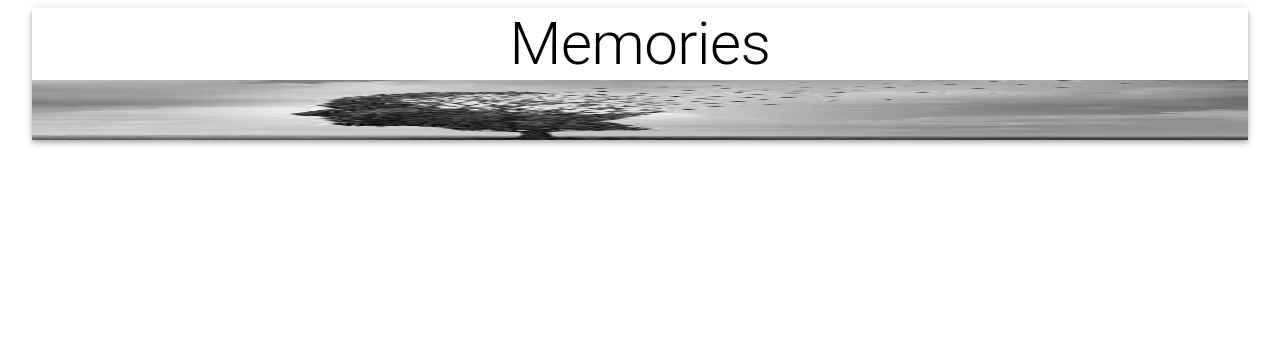
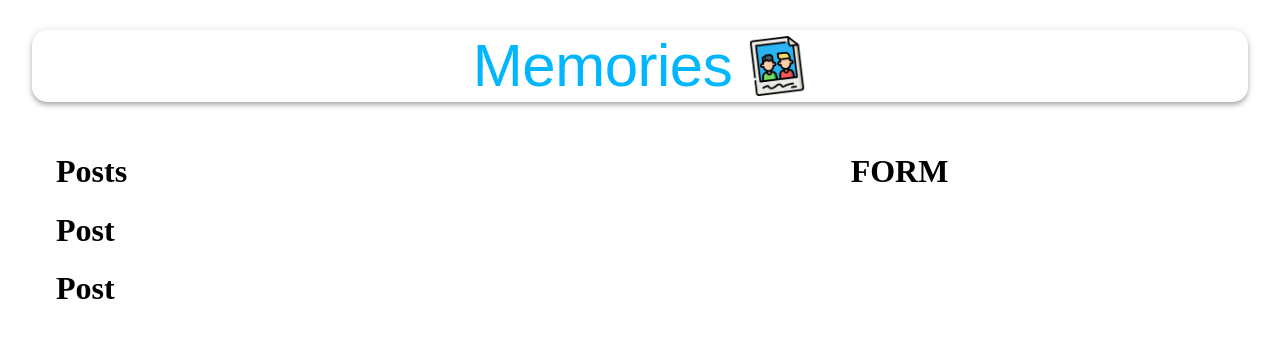
Before and after one commit to Troy-Peng-97/project-memories, a React (Create React App) app in the folder client/: page / in a window 1280 px wide. Shown: the top 338 px of the page. Built offline with nearby package versions, Linux system fonts and the light colour scheme.

Commit message:
finish topBar styling

```diff
--- a/client/src/App.js
+++ b/client/src/App.js
@@ -1,22 +1,27 @@
 import React from 'react';
 import { Container, AppBar, Typography, Grow, Grid } from "@material-ui/core";
 
+import Posts from './components/Posts/Posts';
+import Form from './components/Form/Form';
 import memories from './images/memories.jpeg'
+import useStyles from './styles';
+
 const App = () => {
+    const classes = useStyles();
     return (
         <Container maxidth="lg">
-            <AppBar position="static" color="inherit">
-                <Typography variant="h2" align="center">Memories</Typography>
-                <img src={memories} alt="memories" height="60" />
+            <AppBar className={classes.appBar} position="static" color="inherit">
+                <Typography className={classes.heading} variant="h2" align="center">Memories</Typography>
+                <img className={classes.image} src={memories} alt="memories" height="60" />
             </AppBar>
             <Grow in>
                 <Container>
                     <Grid container justify="space-between" alignItems="stretch" spacing={3}>
                         <Grid item xs={12} sm={7}>
-
+                            <Posts />
                         </Grid>
                         <Grid item xs={12} sm={4}>
-
+                            <Form />
                         </Grid>
                     </Grid>
                 </Container>
--- /dev/null
+++ b/client/src/components/Form/Form.js
@@ -0,0 +1,9 @@
+import react from 'react';
+
+const Form = () => {
+    return (
+        <h1>FORM</h1>
+    )
+}
+
+export default Form;
--- a/client/src/components/Posts/Post/Post.js
+++ b/client/src/components/Posts/Post/Post.js
@@ -0,0 +1,9 @@
+import react from 'react';
+
+const Post = () => {
+    return (
+        <h1>Post</h1>
+    )
+}
+
+export default Post;
--- a/client/src/components/Posts/Posts.js
+++ b/client/src/components/Posts/Posts.js
@@ -0,0 +1,14 @@
+import React from 'react';
+import Post from './Post/Post';
+
+const Posts = () => {
+    return (
+        <>
+            <h1>Posts</h1>
+            <Post />
+            <Post />
+        </>
+    )
+}
+
+export default Posts;
--- /dev/null
+++ b/client/src/styles.js
@@ -0,0 +1,20 @@
+import { makeStyles } from '@material-ui/core/styles';
+
+export default makeStyles(() => ({
+    appBar: {
+        borderRadius: 15,
+        margin: '30px 0',
+        display: 'flex',
+        flexDirection: 'row',
+        justifyContent: 'center',
+        alignItems: 'center',
+    },
+    heading: {
+        color: 'rgba(0,183,255, 1)',
+        fontFamily: 'fantasy',
+        fontStyle : 'Chalkduster'
+    },
+    image: {
+        marginLeft: '15px',
+    },
+}));
```
Also changed, not shown: client/src/components/Form/styles.js (added), client/src/components/From/styles.js (deleted), client/src/images/memories.jpeg.
